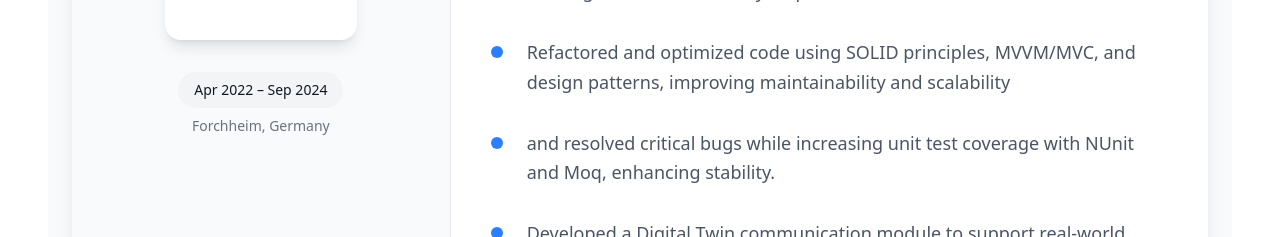
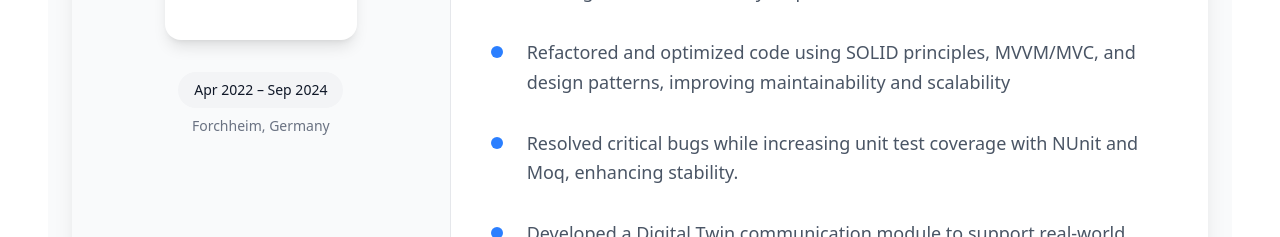
Before and after one commit to SaiSrikanthChodimella/ReactPortfolio, a React (Vite) app: page /ReactPortfolio/skills in a window 1280 px wide. Shown: the part 2700-2937 px from the top of the page. Built offline with nearby package versions, Linux system fonts and the light colour scheme.

Commit message:
Minor Correction on work ex

```diff
--- a/src/Pages/WorkExperience.jsx
+++ b/src/Pages/WorkExperience.jsx
@@ -11,7 +11,7 @@ const experiences = [
       "Implemented a Recently Used Files menu to enhance workflow efficiency",
       "Redesigned forms for a fully responsive user interface",
       "Refactored and optimized code using SOLID principles, MVVM/MVC, and design patterns, improving maintainability and scalability",
-      " and resolved critical bugs while increasing unit test coverage with NUnit and Moq, enhancing stability.",
+      "Resolved critical bugs while increasing unit test coverage with NUnit and Moq, enhancing stability.",
       "Developed a Digital Twin communication module to support real-world system simulations for better testing and validation.",
       "Optimized 3D CAD models to improve rendering efficiency and seamless integration with simulations.",
     ],
```
